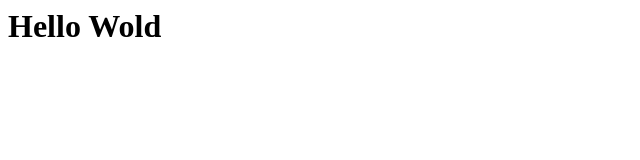
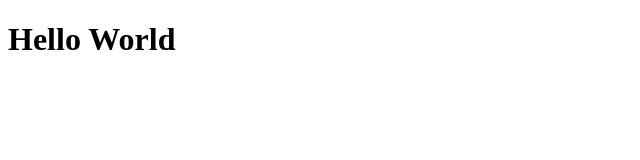
Before and after one commit to Swarzstein/test-repo-1, a plain HTML site: page index.html in a window 1280 px wide. Shown: the whole page, without its empty margins (0-640 px from the left). Drawn offline with Linux system fonts and the light colour scheme.

Commit message:
second commit

```diff
--- a/index.html
+++ b/index.html
@@ -1 +1,9 @@
-<h1>Hello Wold</h1>
+<!DOCTYPE html>
+<html>
+<head>
+    <title>Hello Wolrd</title>
+</head>
+<body>
+    <h1>Hello World</h1>
+</body>
+</html>
```
